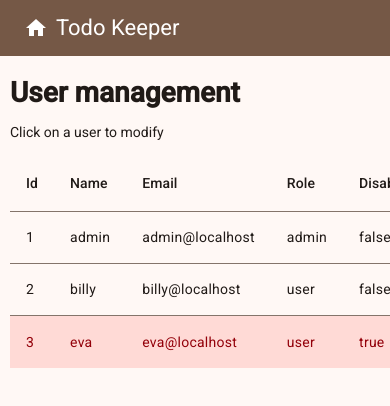
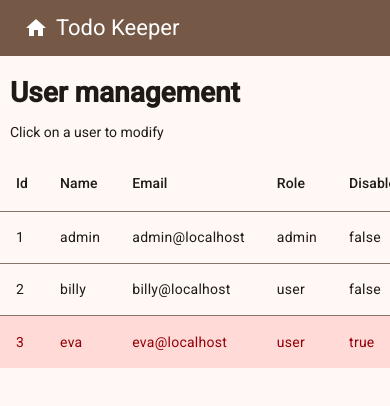
Before and after one commit to brunnre8/weblab-project, an Angular app in the folder frontend/: page /users in a window 390 px wide. Shown: the top 406 px of the page. Built offline with nearby package versions, Linux system fonts and the light colour scheme.

Commit message:
try to fit user table on the screen
For phones the table doesn't work very well...
let's try if it's good enough

```diff
--- a/frontend/src/app/users/dumb/user-table/user-table.css
+++ b/frontend/src/app/users/dumb/user-table/user-table.css
@@ -1,5 +1,21 @@
 .container {
 	margin-inline: 10px;
+	max-width: 1000px;
+
+	@media(max-width: 500px) {
+		margin-inline: 0px;
+	}
+
+	@media(min-width: 1020px) {
+		margin-inline: auto;
+	}
+}
+
+.container>h1,
+.container>p {
+	@media(max-width: 500px) {
+		margin-inline: 10px;
+	}
 }
 
 tr.user-is-disabled {
```
